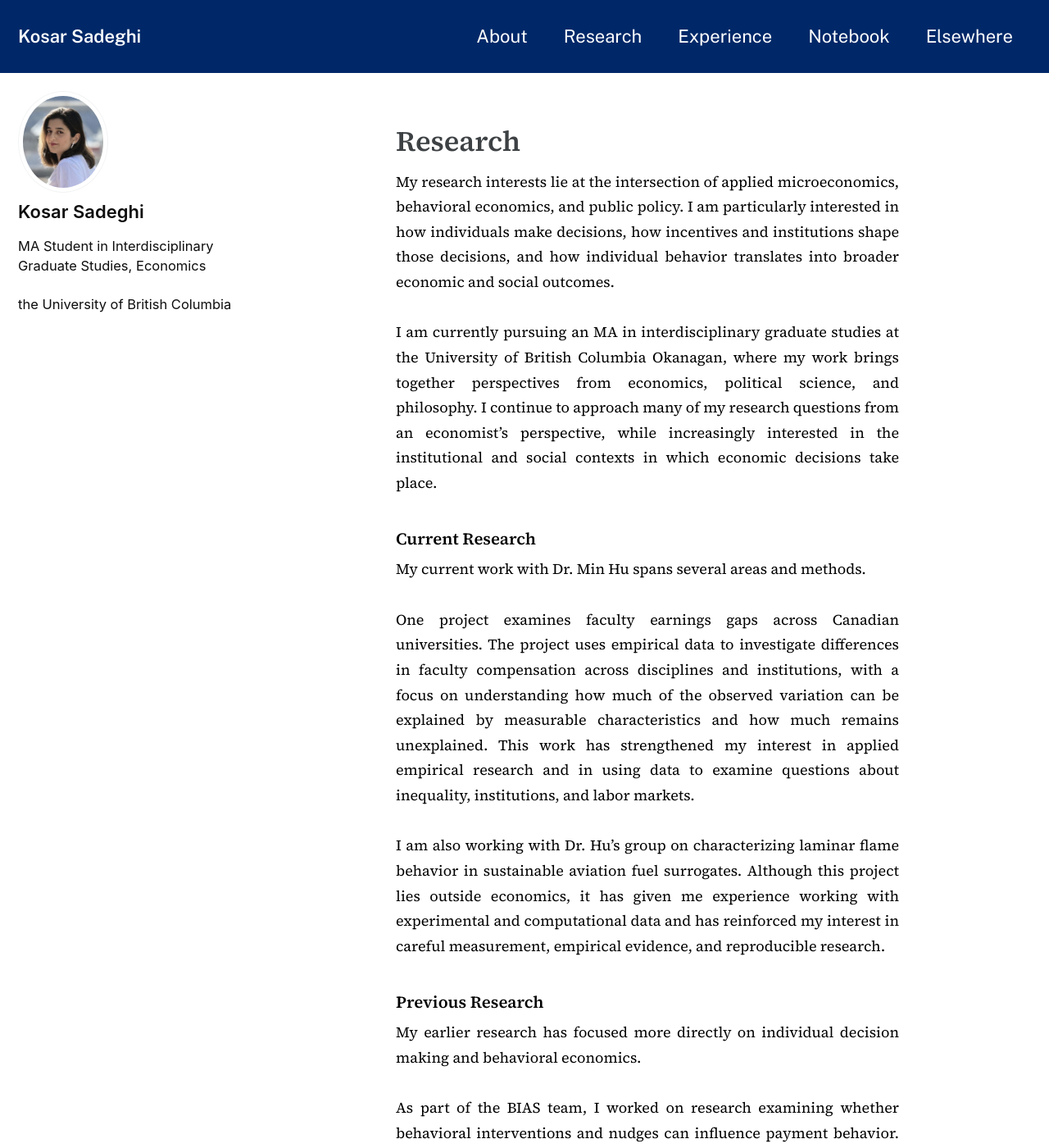
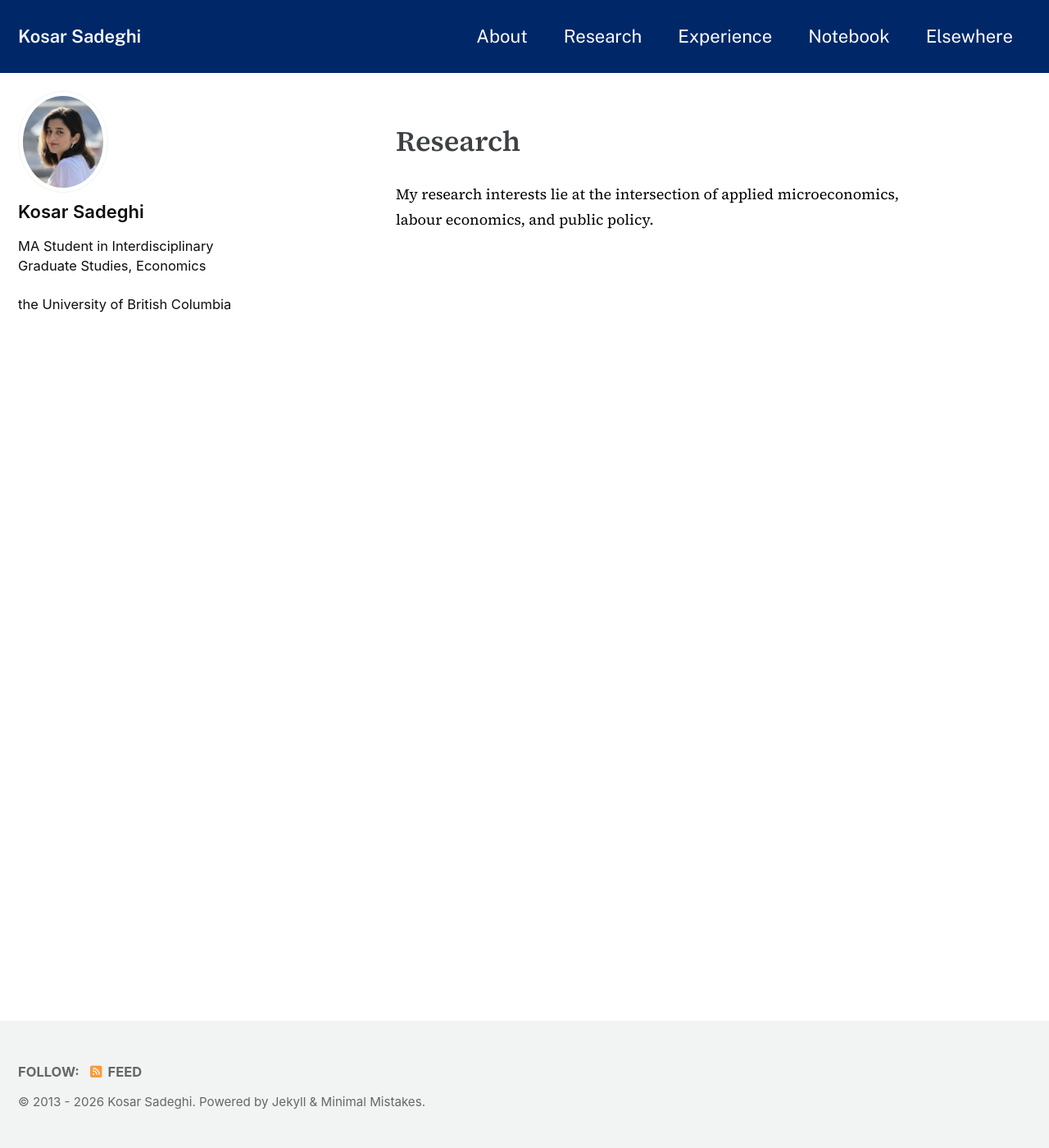
Before and after one commit to KosarSadeghi04/kosarsadeghi.github.io, a Jekyll site: the page built from _pages/research.md, in a window 1280 px wide and 1400 px high. Shown: the whole window at 82% size. Built offline with Jekyll 4.4.1, drawn with Linux system fonts in a browser that asks for light colours; cached includes are drawn as plain includes; some of the changed text lies outside the part shown.

Commit message:
Shorten Research page and add spacing below page titles
Research now states just the one-sentence summary of interests.
Page titles get margin-bottom so body content isn't crowded against
them (blank lines in markdown don't add rendered spacing).

Co-Authored-By: Claude Sonnet 5 <noreply@anthropic.com>

```diff
--- a/_pages/research.md
+++ b/_pages/research.md
@@ -4,40 +4,4 @@ permalink: /research/
 author_profile: true
 ---
 
-My research interests lie at the intersection of applied microeconomics, behavioral economics, and public policy. I am particularly interested in how individuals make decisions, how incentives and institutions shape those decisions, and how individual behavior translates into broader economic and social outcomes.
-
-I am currently pursuing an MA in interdisciplinary graduate studies at the University of British Columbia Okanagan, where my work brings together perspectives from economics, political science, and philosophy. I continue to approach many of my research questions from an economist's perspective, while increasingly interested in the institutional and social contexts in which economic decisions take place.
-
-### Current Research
-
-My current work with Dr. Min Hu spans several areas and methods.
-
-One project examines faculty earnings gaps across Canadian universities. The project uses empirical data to investigate differences in faculty compensation across disciplines and institutions, with a focus on understanding how much of the observed variation can be explained by measurable characteristics and how much remains unexplained. This work has strengthened my interest in applied empirical research and in using data to examine questions about inequality, institutions, and labor markets.
-
-I am also working with Dr. Hu's group on characterizing laminar flame behavior in sustainable aviation fuel surrogates. Although this project lies outside economics, it has given me experience working with experimental and computational data and has reinforced my interest in careful measurement, empirical evidence, and reproducible research.
-
-### Previous Research
-
-My earlier research has focused more directly on individual decision making and behavioral economics.
-
-As part of the BIAS team, I worked on research examining whether behavioral interventions and nudges can influence payment behavior. This experience strengthened my interest in the gap between theoretical models of decision making and how people actually behave in real-world settings.
-
-I have also worked with survey and behavioral data, including the World Values Survey Wave 7 for Iran. Working with large survey datasets has allowed me to explore questions about individual attitudes, preferences, and behavior while developing practical skills in data cleaning, analysis, and empirical research.
-
-Alongside these projects, I have worked on data-focused research through both academic and professional roles. My work has included building data workflows, analyzing datasets, and developing automated tools for collecting and organizing information from multiple public sources. I particularly enjoy the part of research where a conceptual question has to be translated into measurable variables and an empirical strategy.
-
-### Research Interests
-
-Across these projects, I keep returning to a common set of questions:
-
-How do people actually make decisions, as opposed to how economic models assume they do?
-
-How do incentives, institutions, and social environments shape individual behavior?
-
-When do individual choices aggregate into broader economic and social outcomes?
-
-And how should empirical evidence inform the design and evaluation of public policy?
-
-I am especially interested in applied microeconomics, behavioral economics, public policy, economic decision making, incentives, and institutions. My goal is to develop research that combines rigorous empirical methods with a broader understanding of the social and institutional contexts in which economic behavior occurs.
-
-This page will evolve as my research develops. The questions I am working on today are part of a longer process of figuring out where my interests converge and what kind of economist and interdisciplinary researcher I want to become.
+My research interests lie at the intersection of applied microeconomics, labour economics, and public policy.
--- a/_sass/custom.scss
+++ b/_sass/custom.scss
@@ -105,6 +105,7 @@ a:hover {
   max-width: var(--measure);
   margin-inline: auto;
   padding-inline: 1.5rem;
+  margin-bottom: 1.5rem;
 }
 
 /* Wide pages (currently just the homepage) have no author sidebar, but
```
